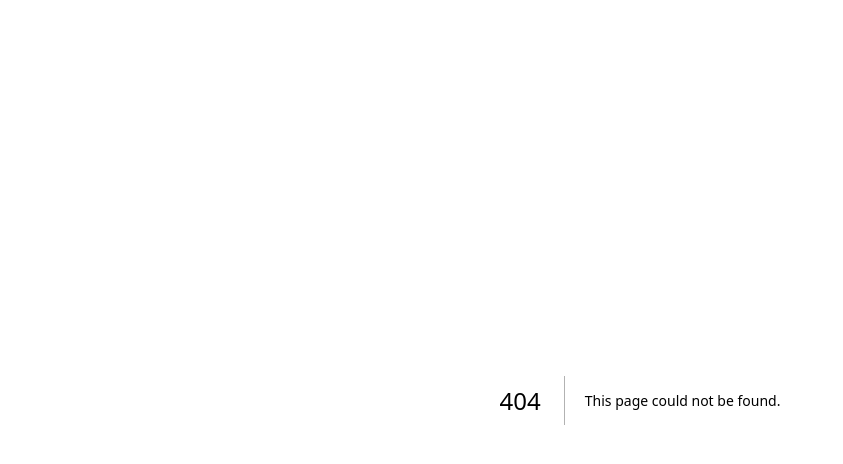
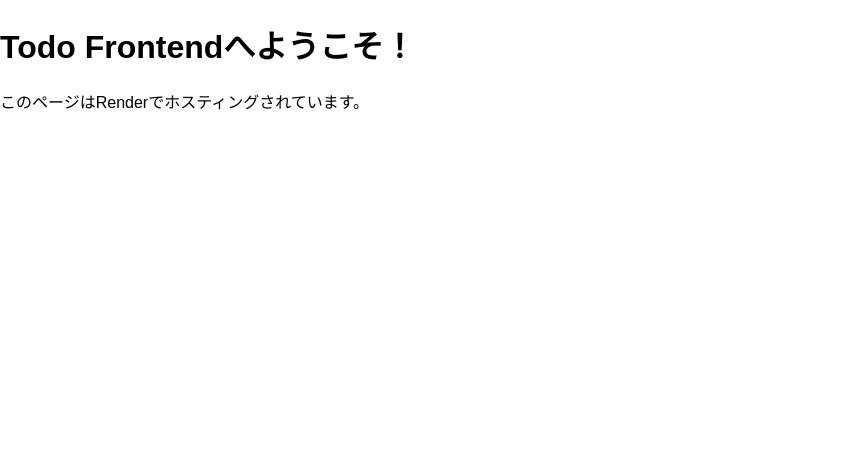
Before and after one commit to kotojiro823/frontend_task, a Next.js app: page / in a window 1280 px wide. Before the commit this address had no page. Shown: the top 464 px of the page, without its empty margins (0-843 px from the left). Built offline with nearby package versions, Linux system fonts and the light colour scheme.

Commit message:
Add index page

```diff
--- /dev/null
+++ b/pages/index.tsx
@@ -0,0 +1,9 @@
+// pages/index.tsx
+export default function Home() {
+  return (
+    <main>
+      <h1>Todo Frontendへようこそ！</h1>
+      <p>このページはRenderでホスティングされています。</p>
+    </main>
+  );
+}
```
